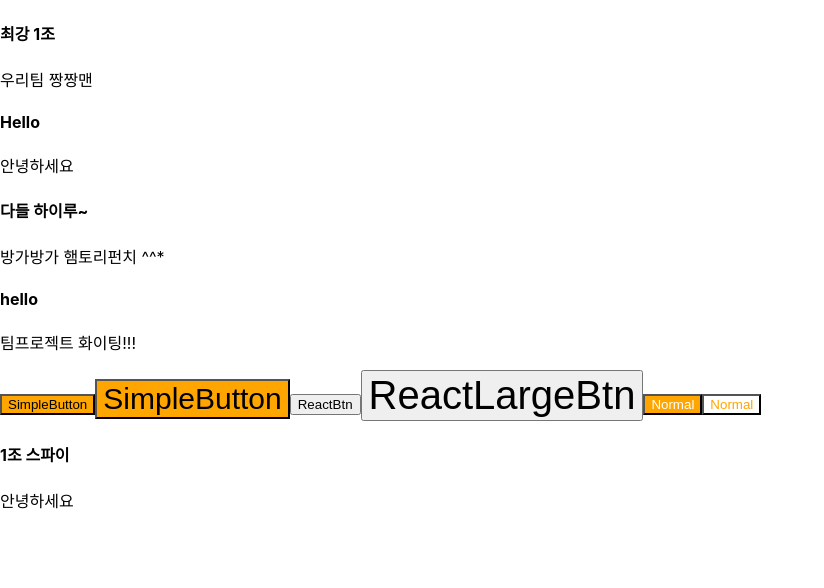
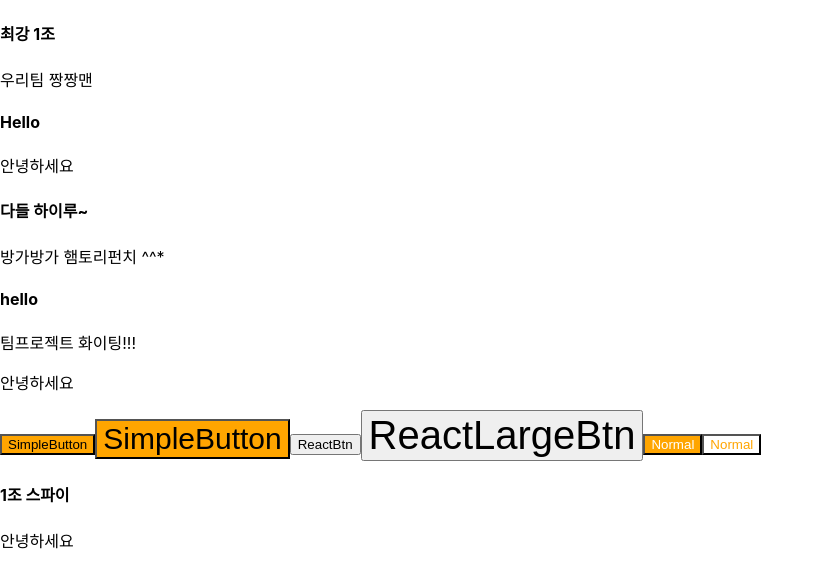
Before and after one commit to parangwave/gitPractice, a React (Create React App) app in the folder react-styled/: page / in a window 1280 px wide. Shown: the top 588 px of the page, without its empty margins (0-824 px from the left). Built offline with nearby package versions, Linux system fonts and the light colour scheme.

Commit message:
#10 fix: 오지수 파트 수정
오지수 파트 수정

```diff
--- a/react-styled/src/App.js
+++ b/react-styled/src/App.js
@@ -9,7 +9,6 @@ import styled from "styled-components";
 //         --orange: orange;
 //     }
 // `;
-
 
 const SimpleButton = styled.button`
   background-color: var(--orange);
@@ -66,6 +65,7 @@ function App() {
       {/* 오지수 */}
       <h4>hello</h4>
       <p>팀프로젝트 화이팅!!!</p>
+      <p>안녕하세요</p>
       <SimpleButton>SimpleButton</SimpleButton>
       <LargeButton>SimpleButton</LargeButton>
       <ReactBtn>ReactBtn</ReactBtn>
```
